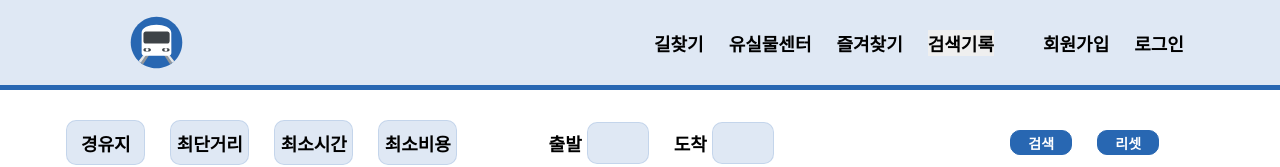
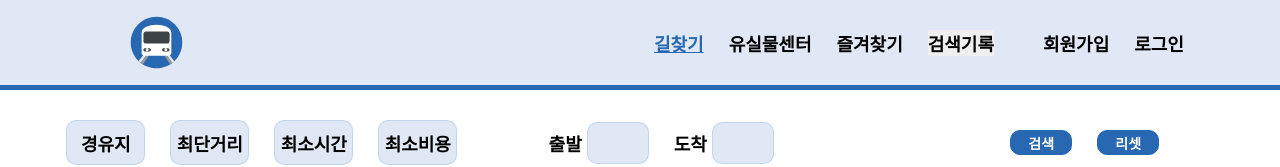
Before and after one commit to skullkim/metro-map-front, a React app: page / in a window 1280 px wide. Shown: the top 167 px of the page. Built offline with nearby package versions, Linux system fonts and the light colour scheme; the HTML template or start-up script is replaced by a standard one.

Commit message:
추가: 현재 화면에 보여지고 있는 url에 대응되는 nvigation item 을 하이라이트 하는 기능 완료

```diff
--- a/src/components/header/HeaderNav.js
+++ b/src/components/header/HeaderNav.js
@@ -38,7 +38,13 @@ const NavBar = styled.nav`
   align-items: center;
 `;
 
-const NavItem = styled(NavLink)`
+const NavItem = styled(NavLink).attrs({
+  exact: true,
+  activeStyle: {
+    color: '#2867B2',
+    textDecoration: 'underline'
+  }
+})`
   margin-top: 0;
   margin-right: 25px;
   font-size: 18px;
```
